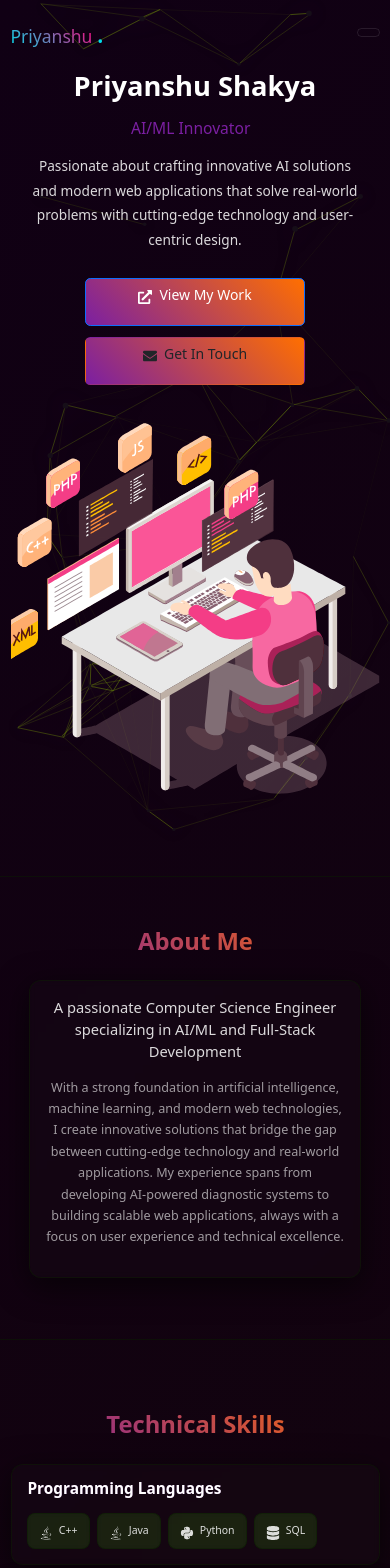
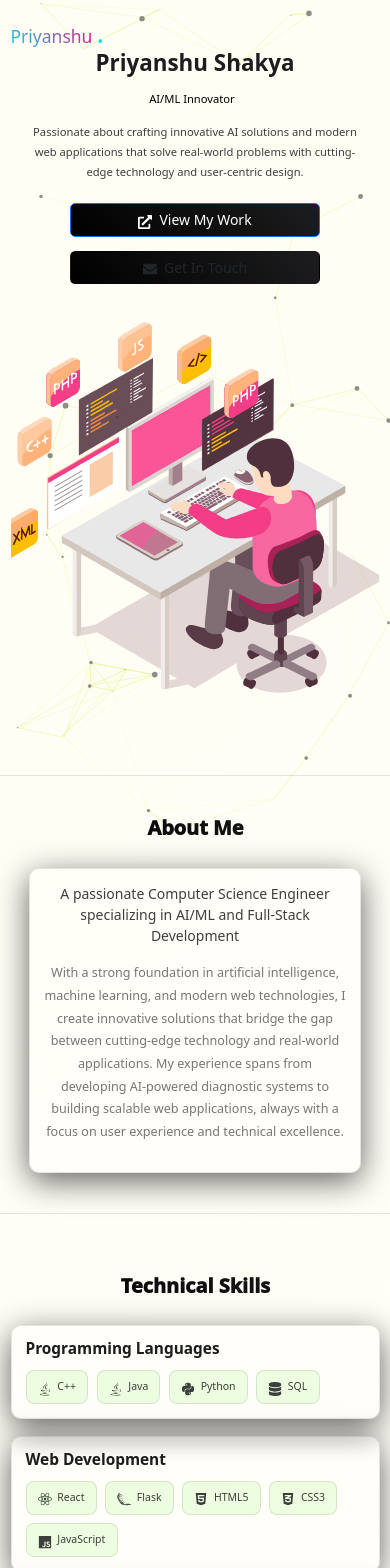
Before and after one commit to Priyanshu261202/my-portfolio, a React (Create React App) app: page / in a window 390 px wide. Shown: the top 1568 px of the page. Built offline with nearby package versions, Linux system fonts and the light colour scheme; the HTML template or start-up script is replaced by a standard one.

Commit message:
Update App.css

```diff
--- a/src/App.css
+++ b/src/App.css
@@ -1,24 +1,22 @@
-@import url('https://fonts.googleapis.com/css2?family=Poppins:wght@300;400;500;600;700&display=swap');
+@import url('https://fonts.googleapis.com/css2?family=Lato:wght@300;400;700&display=swap');
 
 :root {
-  --primary-color: #7b1fa2;
-  --secondary-color: #ff6f00;
-  --accent-color: #00e676;
-  --text-primary: #ffffff;
-  --text-secondary: rgba(255, 255, 255, 0.85);
-  --text-tertiary: rgba(255, 255, 255, 0.6);
-  --bg-primary: rgb(16, 0, 20);
-  --bg-secondary: rgb(24, 12, 0);
-  --glass-bg: rgba(46, 47, 46, 0.1);
-  --glass-border: rgba(12, 32, 0, 0.474);
-  --glass-blur: blur(3px);
+  --primary-color: #000000;
+  --secondary-color: #1d1d1f;
+  --accent-color: #424245;
+  --text-primary: #1d1d1f;
+  --text-secondary: rgba(29, 29, 31, 0.85);
+  --text-tertiary: rgba(29, 29, 31, 0.6);
+  --bg-primary: #fffadc53;
+  --bg-secondary: #ffffff;
+  --glass-bg: rgba(255, 255, 255, 0.25);
+  --glass-border: rgba(0, 0, 0, 0.1);
+  --glass-blur: blur(5px);
   --shadow-glass: 0 8px 32px rgba(0, 0, 0, 0.619);
-  --shadow-glow: 0 0 5px rgba(13, 255, 0, 0.185);
-  --transition-smooth: all 0.3s cubic-bezier(0.4, 0, 0.2, 1);
-  --particle-glow: rgba(123, 31, 162, 0.5);
-  --particles-glow: rgba(123, 31, 162, 0.027);
-  --animation-duration: 0.8s;
-  --animation-delay: 0.1s;
+  --shadow-glow: 0 0 8px rgba(57, 57, 57, 0.755);
+  --transition-smooth: all 0.3s cubic-bezier(0.25, 0.46, 0.45, 0.94);
+  --particle-glow: rgba(0, 0, 0, 0.08);
+  --particles-glow: rgba(0, 0, 0, 0.01);
 }
 
 * {
@@ -33,7 +31,7 @@ html {
 }
 
 body {
-  font-family: 'Poppins', sans-serif;
+  font-family: 'Lato', sans-serif;
   background: linear-gradient(135deg, var(--bg-primary), var(--bg-secondary));
   color: var(--text-primary);
   line-height: 1.6;
@@ -65,98 +63,32 @@ body {
   filter: drop-shadow(0 0 10px var(--particle-glow));
 }
 
-/* Scroll Animations */
-.scroll-animation {
-  opacity: 0;
-  transform: translateY(30px);
-  transition: opacity var(--animation-duration) ease-out,
-              transform var(--animation-duration) ease-out;
-}
-
-.scroll-animation.animate {
-  opacity: 1;
-  transform: translateY(0);
-}
-
-.scroll-animation-left {
-  opacity: 0;
-  transform: translateX(-30px);
-  transition: opacity var(--animation-duration) ease-out,
-              transform var(--animation-duration) ease-out;
-}
-
-.scroll-animation-left.animate {
-  opacity: 1;
-  transform: translateX(0);
-}
-
-.scroll-animation-right {
-  opacity: 0;
-  transform: translateX(30px);
-  transition: opacity var(--animation-duration) ease-out,
-              transform var(--animation-duration) ease-out;
-}
-
-.scroll-animation-right.animate {
-  opacity: 1;
-  transform: translateX(0);
-}
-
-.scroll-animation-scale {
-  opacity: 0;
-  transform: scale(0.9);
-  transition: opacity var(--animation-duration) ease-out,
-              transform var(--animation-duration) ease-out;
-}
-
-.scroll-animation-scale.animate {
-  opacity: 1;
-  transform: scale(1);
-}
-
-.scroll-animation-fade {
-  opacity: 0;
-  transition: opacity var(--animation-duration) ease-out;
-}
-
-.scroll-animation-fade.animate {
-  opacity: 1;
-}
-
-/* Staggered animations for grid items */
-.scroll-animation-stagger {
-  opacity: 0;
-  transform: translateY(20px);
-  transition: opacity 0.5s ease-out, transform 0.5s ease-out;
-}
-
-.scroll-animation-stagger.animate {
-  opacity: 1;
-  transform: translateY(0);
-}
-
-.scroll-animation-stagger:nth-child(1) { transition-delay: 0.1s; }
-.scroll-animation-stagger:nth-child(2) { transition-delay: 0.2s; }
-.scroll-animation-stagger:nth-child(3) { transition-delay: 0.3s; }
-.scroll-animation-stagger:nth-child(4) { transition-delay: 0.4s; }
-.scroll-animation-stagger:nth-child(5) { transition-delay: 0.5s; }
-.scroll-animation-stagger:nth-child(6) { transition-delay: 0.6s; }
-
 .section {
   padding: 80px 0;
   position: relative;
   z-index: 2;
+  opacity: 0;
+  transform: translateY(20px);
+  animation: fadeInUp 0.6s ease-out forwards;
+}
+
+@keyframes fadeInUp {
+  to {
+    opacity: 1;
+    transform: translateY(0);
+  }
 }
 
 .glass-section {
   border-top: 1px solid var(--glass-border);
   border-bottom: 1px solid var(--glass-border);
+
   margin: 20px 0;
 }
 
 .section-title {
   font-size: clamp(1.8rem, 3.5vw, 2.5rem);
-  font-weight: 700;
+  font-weight: 1000;
   background: linear-gradient(45deg, var(--primary-color), var(--secondary-color));
   -webkit-background-clip: text;
   -webkit-text-fill-color: transparent;
@@ -217,7 +149,7 @@ body {
 
 .btn {
   padding: 0.8rem 1.8rem;
-  border-radius: 20px;
+  border-radius: 10px;
   font-weight: 600;
   font-size: 0.95rem;
   text-decoration: none;
@@ -228,23 +160,6 @@ body {
   align-items: center;
   justify-content: center;
   white-space: nowrap;
-  position: relative;
-  overflow: hidden;
-}
-
-.btn::before {
-  content: '';
-  position: absolute;
-  top: 0;
-  left: -100%;
-  width: 100%;
-  height: 100%;
-  background: linear-gradient(90deg, transparent, rgba(255, 255, 255, 0.2), transparent);
-  transition: left 0.5s;
-}
-
-.btn:hover::before {
-  left: 100%;
 }
 
 .btn-primary {
@@ -252,11 +167,12 @@ body {
   color: var(--text-primary);
   box-shadow: 0 0 0px var(--primary-color);
   font-weight: 700;
+  outline: none;
 }
 
 .btn-primary:hover, .btn-primary:active {
   transform: translateY(-2px) scale(1.05);
-  box-shadow: 0 0 20px var(--primary-color);
+  box-shadow: 0 0 10px var(--primary-color);
   filter: brightness(1.1);
 }
 
@@ -265,11 +181,12 @@ body {
   color: var(--text-primary);
   box-shadow: 0 0 0px var(--primary-color);
   font-weight: 700;
+  outline: none;
 }
 
 .btn-glass:hover, .btn-glass:active {
   transform: translateY(-2px) scale(1.05);
-  box-shadow: 0 0 20px var(--primary-color);
+  box-shadow: 0 0 10px var(--primary-color);
   border-color: var(--primary-color);
 }
 
@@ -277,6 +194,7 @@ body {
   display: flex;
   justify-content: center;
   align-items: center;
+
 }
 
 .glass-card {
@@ -284,12 +202,19 @@ body {
   backdrop-filter: var(--glass-blur);
   -webkit-backdrop-filter: var(--glass-blur);
   border: 0.1px solid var(--glass-border);
-  border-radius: 16px;
+  border-radius: 25px;
   padding: 1.5rem;
   box-shadow: var(--shadow-glass);
   transition: var(--transition-smooth);
   position: relative;
   overflow: hidden;
+  opacity: 0;
+  transform: translateY(10px);
+  animation: slideInUp 0.5s ease-out forwards;
+}
+
+@keyframes slideInUp {
+  to { opacity: 1; transform: translateY(0); }
 }
 
 .glass-card::before {
@@ -306,9 +231,9 @@ body {
 
 .glass-card:hover, .glass-card:active {
   transform: translateY(-3px) scale(1.02);
-  background: rgba(81, 255, 0, 0.04);
+  background: rgba(255, 255, 255, 0);
   border-color: var(--glass-border);
-  box-shadow: 0 0 25px var(--shadow-glow);
+  box-shadow: 0 0 15px var(--shadow-glow);
 }
 
 .glass-card:hover::before, .glass-card:active::before {
@@ -368,30 +293,13 @@ body {
   gap: 0.4rem;
   backdrop-filter: blur(3px);
   -webkit-backdrop-filter: blur(5px);
-  position: relative;
-  overflow: hidden;
-}
-
-.skill-tag::before, .tech-tag::before {
-  content: '';
-  position: absolute;
-  top: 0;
-  left: -100%;
-  width: 100%;
-  height: 100%;
-  background: linear-gradient(90deg, transparent, rgba(255, 255, 255, 0.1), transparent);
-  transition: left 0.3s;
-}
-
-.skill-tag:hover::before, .tech-tag:hover::before {
-  left: 100%;
 }
 
 .skill-tag:hover, .skill-tag:active, .tech-tag:hover, .tech-tag:active {
   background: linear-gradient(45deg, var(--primary-color), var(--secondary-color));
   color: var(--bg-primary);
   transform: translateY(-2px) scale(1.05);
-  box-shadow: 0 0 15px var(--particle-glow);
+  box-shadow: 0 0 12px var(--particle-glow);
   font-weight: 600;
 }
 
@@ -404,7 +312,7 @@ body {
   font-weight: 600;
   color: var(--text-primary);
   margin-bottom: 0.6rem;
-  text-shadow: 0 0 0px var(--particle-glow);
+  text-shadow: 0 0 10px var(--particle-glow);
 }
 
 .project-period, .experience-meta, .education-period {
@@ -453,7 +361,7 @@ body {
   font-size: 1.1rem;
   font-weight: 500;
   color: var(--primary-color);
-  text-shadow: 0 0 0px var(--particle-glow);
+  text-shadow: 0 0 10px var(--particle-glow);
 }
 
 .experience-meta {
@@ -473,7 +381,7 @@ body {
   font-weight: 600;
   color: var(--text-primary);
   text-align: center;
-  text-shadow: 0 0 2px var(--particle-glow);
+  text-shadow: 0 0 10px var(--particle-glow);
 }
 
 .activity-text {
@@ -494,7 +402,7 @@ body {
   font-weight: 600;
   color: var(--text-primary);
   margin-bottom: 0.6rem;
-  text-shadow: 0 0 2px var(--particle-glow);
+  text-shadow: 0 0 10px var(--particle-glow);
 }
 
 .contact-info a, .contact-info span {
@@ -506,7 +414,7 @@ body {
 
 .contact-info a:hover, .contact-info a:active {
   color: var(--primary-color);
-  text-shadow: 0 0 0px var(--particle-glow);
+  text-shadow: 0 0 10px var(--particle-glow);
 }
 
 .social-section {
@@ -519,7 +427,7 @@ body {
   font-weight: 600;
   color: var(--text-primary);
   margin-bottom: 1.2rem;
-  text-shadow: 0 0 0px var(--particle-glow);
+  text-shadow: 0 0 10px var(--particle-glow);
 }
 
 .social-links {
@@ -539,24 +447,6 @@ body {
   align-items: center;
   gap: 0.6rem;
   font-weight: 500;
-  position: relative;
-  overflow: hidden;
-  border-radius: 20px;
-}
-
-.social-link::before {
-  content: '';
-  position: absolute;
-  top: 0;
-  left: -100%;
-  width: 100%;
-  height: 100%;
-  background: linear-gradient(90deg, transparent, rgba(255, 255, 255, 0.1), transparent);
-  transition: left 0.3s;
-}
-
-.social-link:hover::before {
-  left: 100%;
 }
 
 .social-link:hover, .social-link:active {
@@ -585,29 +475,20 @@ body {
   color: var(--text-tertiary);
 }
 
-/* Floating Animation */
+/* Animations */
 @keyframes float {
   0%, 100% { transform: translateY(0px); }
   50% { transform: translateY(-10px); }
 }
 
-.float-animation {
-  animation: float 3s ease-in-out infinite;
-}
-
-/* Pulse Animation */
 @keyframes pulse {
   0%, 100% { transform: scale(1); }
   50% { transform: scale(1.03); }
 }
 
-.pulse-animation {
-  animation: pulse 2s ease-in-out infinite;
-}
-
 /* Scrollbar Styling */
 ::-webkit-scrollbar {
-  width: 6px;
+  width: 5px;
 }
 
 ::-webkit-scrollbar-track {
@@ -629,76 +510,71 @@ body {
   color: var(--bg-primary);
 }
 
-/* Mobile Optimizations */
-@media (max-width: 1024px) {
-  .skills-grid, .projects-grid, .experience-grid, .education-grid, .certificates-grid, .activities-grid, .contact-grid {
-    grid-template-columns: repeat(auto-fit, minmax(250px, 1fr));
-  }
-}
-
+/* Media Queries for Mobile */
 @media (max-width: 768px) {
   html {
     font-size: 15px;
   }
 
   .section {
-    padding: 60px 0;
+    padding: 50px 0;
+    animation-delay: 0.1s;
   }
 
   .hero-section {
     text-align: center;
-    min-height: 90vh;
-    padding: 80px 0 60px 0;
+    min-height: 80vh;
+    padding: 90x 0 50px 0;
   }
 
   .hero-title {
-    font-size: clamp(2rem, 6vw, 3rem);
-    margin-bottom: 1.2rem;
+    font-size: clamp(1.8rem, 4.5vw, 2.8rem);
   }
 
   .hero-subtitle {
-    font-size: clamp(1rem, 3vw, 1.3rem);
-    margin-bottom: 1.2rem;
+    font-size: clamp(0.9rem, 1.8vw, 1.2rem);
   }
 
   .hero-description {
-    font-size: clamp(0.9rem, 2.5vw, 1.1rem);
-    max-width: 85%;
+    font-size: clamp(0.85rem, 1.5vw, 1rem);
+    max-width: 90%;
     margin-left: auto;
     margin-right: auto;
-    margin-bottom: 2rem;
   }
 
   .hero-buttons {
     justify-content: center;
+    flex-direction: column;
     gap: 1rem;
   }
 
   .btn {
-    padding: 0.8rem 1.6rem;
+    padding: 0.7rem 1.5rem;
     font-size: 0.9rem;
-    min-width: 140px;
+    width: 100%;
+    max-width: 250px;
+    margin: 0 auto;
   }
 
   .hero-animation-container {
-    margin-top: 2rem;
-    transform: scale(0.85);
+    margin-top: 1.5rem;
+    transform: scale(0.9);
   }
 
   .section-title {
-    font-size: clamp(1.8rem, 5vw, 2.2rem);
+    font-size: clamp(1.6rem, 3vw, 2rem);
     margin-bottom: 2rem;
   }
 
   .glass-card {
-    padding: 1.3rem;
-    border-radius: 14px;
-    margin-bottom: 1rem;
+    padding: 1.2rem;
+    border-radius: 12px;
+    animation-delay: 0.2s;
   }
 
   .skills-grid, .projects-grid, .experience-grid, .education-grid, .certificates-grid, .activities-grid, .contact-grid {
     grid-template-columns: 1fr;
-    gap: 1.3rem;
+    gap: 1.2rem;
   }
 
   .about-card {
@@ -706,43 +582,39 @@ body {
   }
 
   .about-lead {
-    font-size: 1.15rem;
-    margin-bottom: 1rem;
+    font-size: 1.1rem;
   }
 
   .about-text {
     font-size: 0.95rem;
-    line-height: 1.7;
   }
 
   .skill-category {
     font-size: 1.2rem;
-    margin-bottom: 1rem;
   }
 
   .skill-tag, .tech-tag {
     font-size: 0.8rem;
-    padding: 0.45rem 0.9rem;
+    padding: 0.4rem 0.8rem;
   }
 
   .project-title, .experience-role, .education-institution {
     font-size: 1.2rem;
-    margin-bottom: 0.8rem;
   }
 
   .project-description, .experience-description {
     font-size: 0.9rem;
-    line-height: 1.6;
   }
 
   .social-links {
+    flex-direction: column;
+    align-items: center;
     gap: 1rem;
   }
 
   .social-link {
-    padding: 0.7rem 1.5rem;
-    font-size: 0.9rem;
-    min-width: 120px;
+    width: 100%;
+    max-width: 250px;
     justify-content: center;
   }
 
@@ -754,14 +626,6 @@ body {
   .footer {
     padding: 2rem 0;
   }
-
-  /* Enhanced touch targets for mobile */
-  .btn, .social-link, .skill-tag, .tech-tag {
-    min-height: 44px;
-    display: flex;
-    align-items: center;
-    justify-content: center;
-  }
 }
 
 @media (max-width: 576px) {
@@ -770,48 +634,23 @@ body {
   }
 
   .section {
+    padding: 40px 0;
+  }
+
+  .hero-section {
     padding: 50px 0;
   }
 
-  .hero-section {
-    padding: 70px 0 50px 0;
-    min-height: 85vh;
-  }
-
   .hero-title {
-    font-size: clamp(1.8rem, 7vw, 2.5rem);
-    margin-bottom: 1rem;
+    font-size: clamp(1.6rem, 4vw, 2.5rem);
   }
 
   .hero-subtitle {
-    font-size: clamp(0.9rem, 4vw, 1.2rem);
-    margin-bottom: 1rem;
+    font-size: clamp(0.8rem, 1.6vw, 1rem);
   }
 
   .hero-description {
-    font-size: clamp(0.85rem, 3.5vw, 1rem);
-    max-width: 90%;
-    margin-bottom: 1.8rem;
-  }
-
-  .hero-buttons {
-    flex-direction: column;
-    align-items: center;
-    gap: 0.8rem;
-    width: 100%;
-  }
-
-  .btn {
-    padding: 0.7rem 1.4rem;
-    font-size: 0.85rem;
-    width: 100%;
-    max-width: 220px;
-    min-height: 48px;
-  }
-
-  .hero-animation-container {
-    margin-top: 1.5rem;
-    transform: scale(0.75);
+    font-size: clamp(0.8rem, 1.4vw, 0.95rem);
   }
 
   .hero-animation-container lottie-player {
@@ -820,18 +659,21 @@ body {
   }
 
   .glass-card {
-    padding: 1.1rem;
-    border-radius: 12px;
-    margin-bottom: 0.8rem;
+    padding: 1rem;
+    border-radius: 10px;
+  }
+
+  .btn {
+    padding: 0.6rem 1.2rem;
+    font-size: 0.85rem;
   }
 
   .section-title {
-    font-size: clamp(1.6rem, 6vw, 2rem);
-    margin-bottom: 1.8rem;
+    font-size: clamp(1.4rem, 2.8vw, 1.8rem);
   }
 
   .about-lead {
-    font-size: 1.05rem;
+    font-size: 1rem;
   }
 
   .about-text {
@@ -844,8 +686,6 @@ body {
 
   .skill-tag, .tech-tag {
     font-size: 0.75rem;
-    padding: 0.4rem 0.8rem;
-    min-height: 36px;
   }
 
   .project-title, .experience-role, .education-institution {
@@ -857,7 +697,7 @@ body {
   }
 
   .contact-lead {
-    font-size: 1.05rem;
+    font-size: 1.1rem;
   }
 
   .contact-info h5 {
@@ -865,111 +705,11 @@ body {
   }
 
   .social-section h4 {
-    font-size: 1.15rem;
-  }
-
-  .social-links {
-    flex-direction: column;
-    align-items: center;
-    gap: 0.8rem;
+    font-size: 1.2rem;
   }
 
   .social-link {
-    padding: 0.7rem 1.3rem;
-    font-size: 0.85rem;
-    width: 100%;
-    max-width: 200px;
-    min-height: 48px;
-  }
-
-  /* Improved spacing for very small screens */
-  .skills-grid, .projects-grid, .experience-grid, .education-grid, .certificates-grid, .activities-grid, .contact-grid {
-    gap: 1rem;
-  }
-
-  .skill-tags {
-    gap: 0.5rem;
-  }
-
-  .project-tech {
-    gap: 0.4rem;
+    padding: 0.7rem 1.5rem;
+    font-size: 0.9rem;
   }
 }
-
-@media (max-width: 375px) {
-  html {
-    font-size: 13px;
-  }
-
-  .hero-title {
-    font-size: clamp(1.6rem, 8vw, 2.2rem);
-  }
-
-  .hero-subtitle {
-    font-size: clamp(0.85rem, 5vw, 1.1rem);
-  }
-
-  .hero-description {
-    font-size: clamp(0.8rem, 4vw, 0.95rem);
-  }
-
-  .glass-card {
-    padding: 1rem;
-  }
-
-  .btn {
-    padding: 0.6rem 1.2rem;
-    font-size: 0.8rem;
-    max-width: 200px;
-  }
-
-  .social-link {
-    max-width: 180px;
-    font-size: 0.8rem;
-  }
-}
-
-/* Smooth container */
-.container {
-  max-width: 1200px;
-  margin: 0 auto;
-  padding: 0 20px;
-}
-
-@media (max-width: 576px) {
-  .container {
-    padding: 0 16px;
-  }
-}
-
-/* Performance optimizations */
-.glass-card, .btn, .social-link, .skill-tag, .tech-tag {
-  will-change: transform;
-  backface-visibility: hidden;
-  perspective: 1000px;
-}
-
-/* Reduce motion for users with motion sensitivity */
-@media (prefers-reduced-motion: reduce) {
-  .scroll-animation,
-  .scroll-animation-left,
-  .scroll-animation-right,
-  .scroll-animation-scale,
-  .scroll-animation-fade,
-  .scroll-animation-stagger {
-    animation: none;
-    transition: none;
-  }
-
-  .float-animation,
-  .pulse-animation {
-    animation: none;
-  }
-
-  .btn::before,
-  .skill-tag::before,
-  .tech-tag::before,
-  .social-link::before {
-    display: none;
-  }
-}
```
